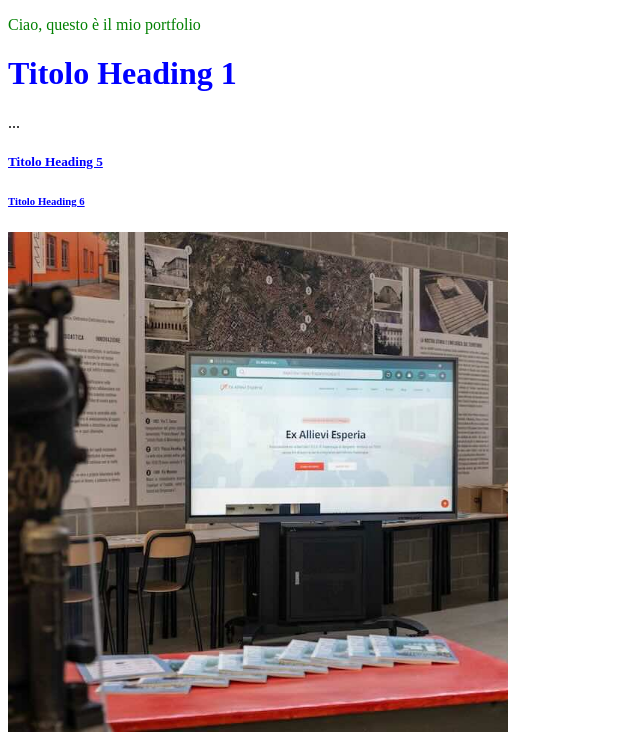
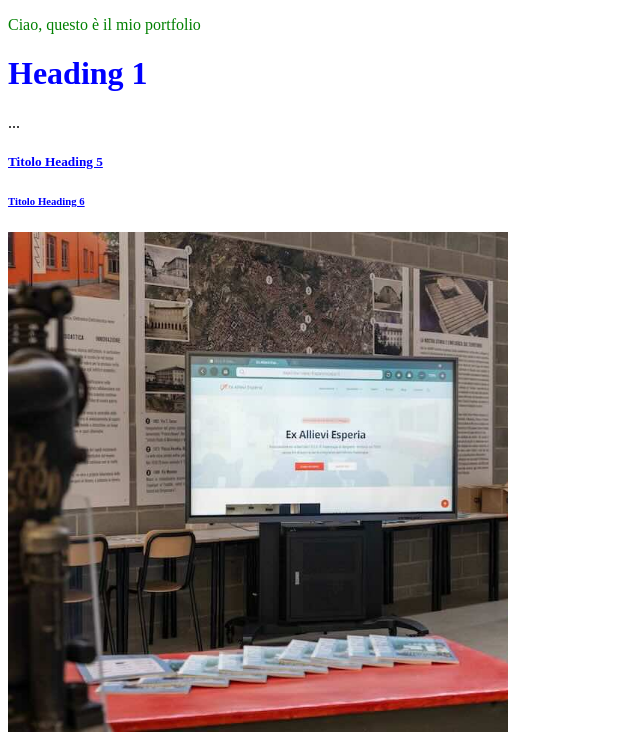
Before and after one commit to kappiola/test_git, a plain HTML site: page index.html in a window 1280 px wide. Shown: the top 735 px of the page, without its empty margins (0-640 px from the left). Drawn offline with Linux system fonts and the light colour scheme.

Commit message:
Commit da vs code

```diff
--- a/index.html
+++ b/index.html
@@ -20,7 +20,7 @@
   <body>
     <!-- Tipografia -->
     <p id="paragrafo" onclick="changeText()">Ciao, questo è il mio portfolio</p>
-    <h1 class="heading">Titolo Heading 1</h1>
+    <h1 class="heading">Heading 1</h1>
     ...
     <h5 class="heading second">Titolo Heading 5</h5>
     <h6 class="heading second">Titolo Heading 6</h6>
```
